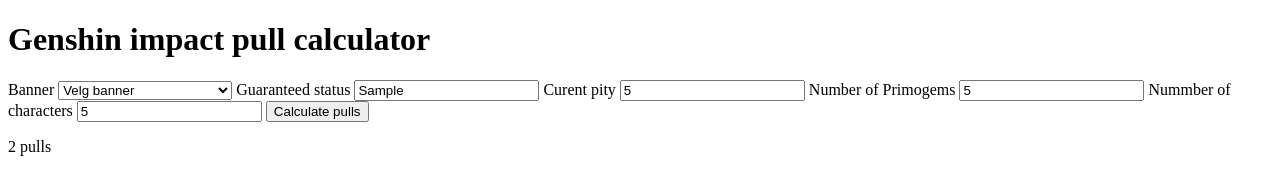
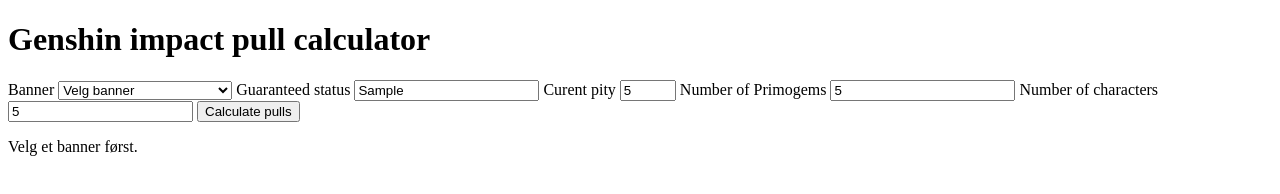
Before and after one commit to Hayst-py/genshin-inpact-calculator, a plain HTML site: page index.html in a window 1280 px wide. Both pictures are taken after typing "Sample", "5", "5", "5" into the empty fields and a click on the button "Calculate pulls". Drawn offline with Linux system fonts and the light colour scheme.

Commit message:
Now calculates the avrage pulls needed

```diff
--- a/index.html
+++ b/index.html
@@ -18,13 +18,13 @@
             <option value="standard">Standard Banner</option>
         </select>
 
-        <label id="Guaranteed_status">Guaranteed status</label>
+        <label for="Guaranteed_status">Guaranteed status</label>
         <input type="text" id="Guaranteed_status" list="Guaranteed_status_list">
 
-        <label id="Pity_counter">Curent pity</label>
-        <input type="number" id="Pity_counter">
+        <label for="Pity_counter">Curent pity</label>
+        <input type="number" id="Pity_counter" min="0" max="89" step="1">
 
-        <label id="Priomgems">Number of Primogems</label>
+        <label for="Primogems">Number of Primogems</label>
         <input type="number" id="Primogems">
 
         <div id="acquaintFatesField" hidden>
@@ -37,8 +37,8 @@
             <input type="number" id="Intertwined_Fates">
         </div>
 
-        <label id="Nummber_of_characters">Nummber of characters</label>
-        <input type="number" id="Nummber_of_characters">
+        <label for="number_of_characters">Number of characters</label>
+        <input type="number" id="number_of_characters" min="0">
 
 
         <button onclick="Calculate_pulls()">Calculate pulls</button>
--- a/javascript.js
+++ b/javascript.js
@@ -9,5 +9,30 @@
 
 function Calculate_pulls() {
     const tekstEl = document.getElementById("calculation_output");
-    tekstEl.textContent= 2 + " pulls";
+    if (!bannerSelect.value) {
+        tekstEl.textContent = "Velg et banner først.";
+        return;
+    }
+
+    const primogems = Number(document.getElementById("Primogems").value) || 0;
+    const characters =
+        Number(document.getElementById("number_of_characters").value) || 0;
+    const currentPity = Number(document.getElementById("Pity_counter").value) || 0;
+
+    if (!Number.isInteger(currentPity) || currentPity < 0 || currentPity > 89) {
+        tekstEl.textContent = "Pity må være et helt tall mellom 0 og 89.";
+        return;
+    }
+
+    const fateId = bannerSelect.value === "standard"
+        ? "Acquaint_Fates"
+        : "Intertwined_Fates";
+
+    const fates = Number(document.getElementById(fateId).value) || 0;
+
+    const availablePulls = primogems / 160 + fates;
+    const requiredPulls = Math.max(0, characters * 75 - currentPity);
+    const pullsToFarm = Math.max(0, Math.ceil(requiredPulls - availablePulls));
+
+    tekstEl.textContent = `${pullsToFarm} pulls å samle`;
 }
```
